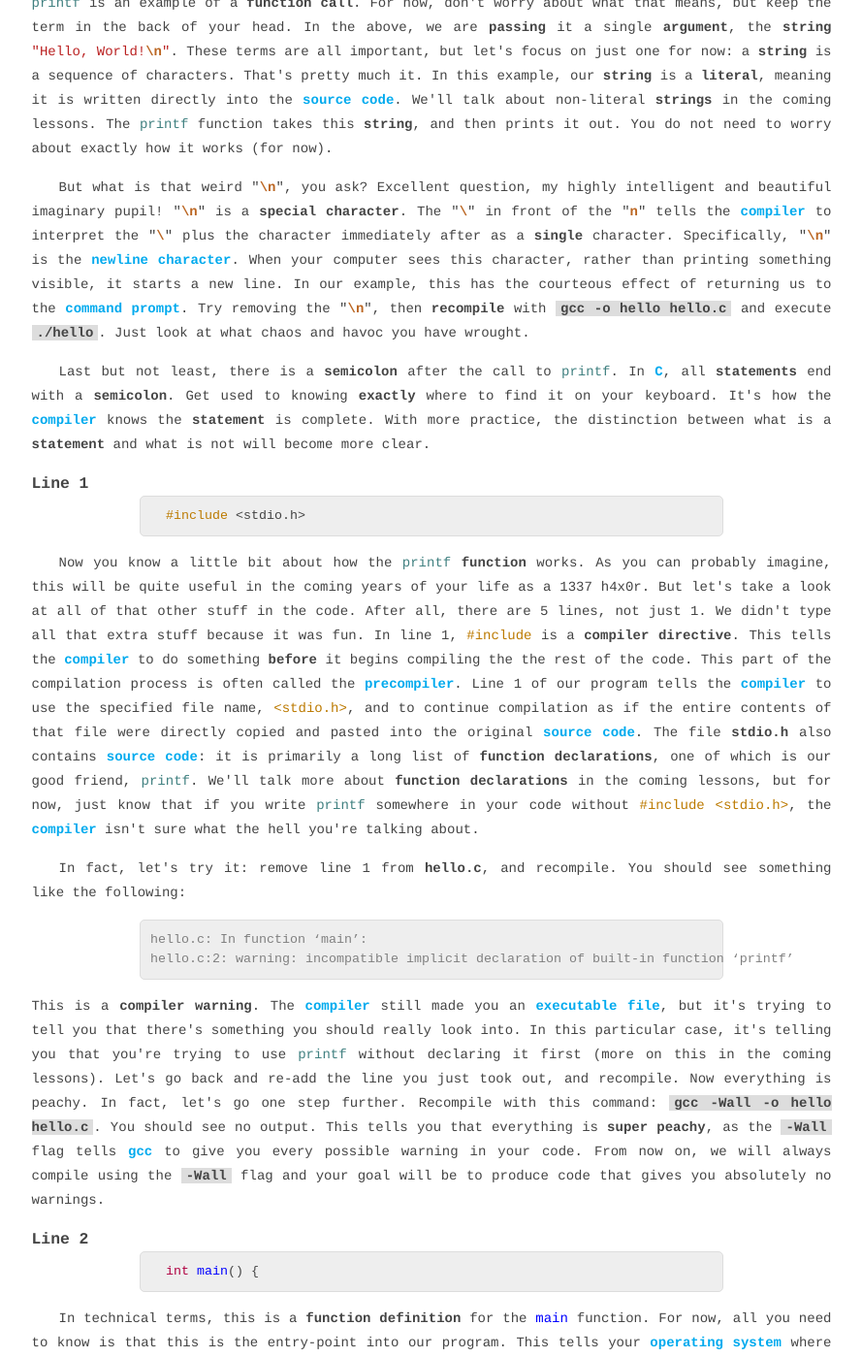
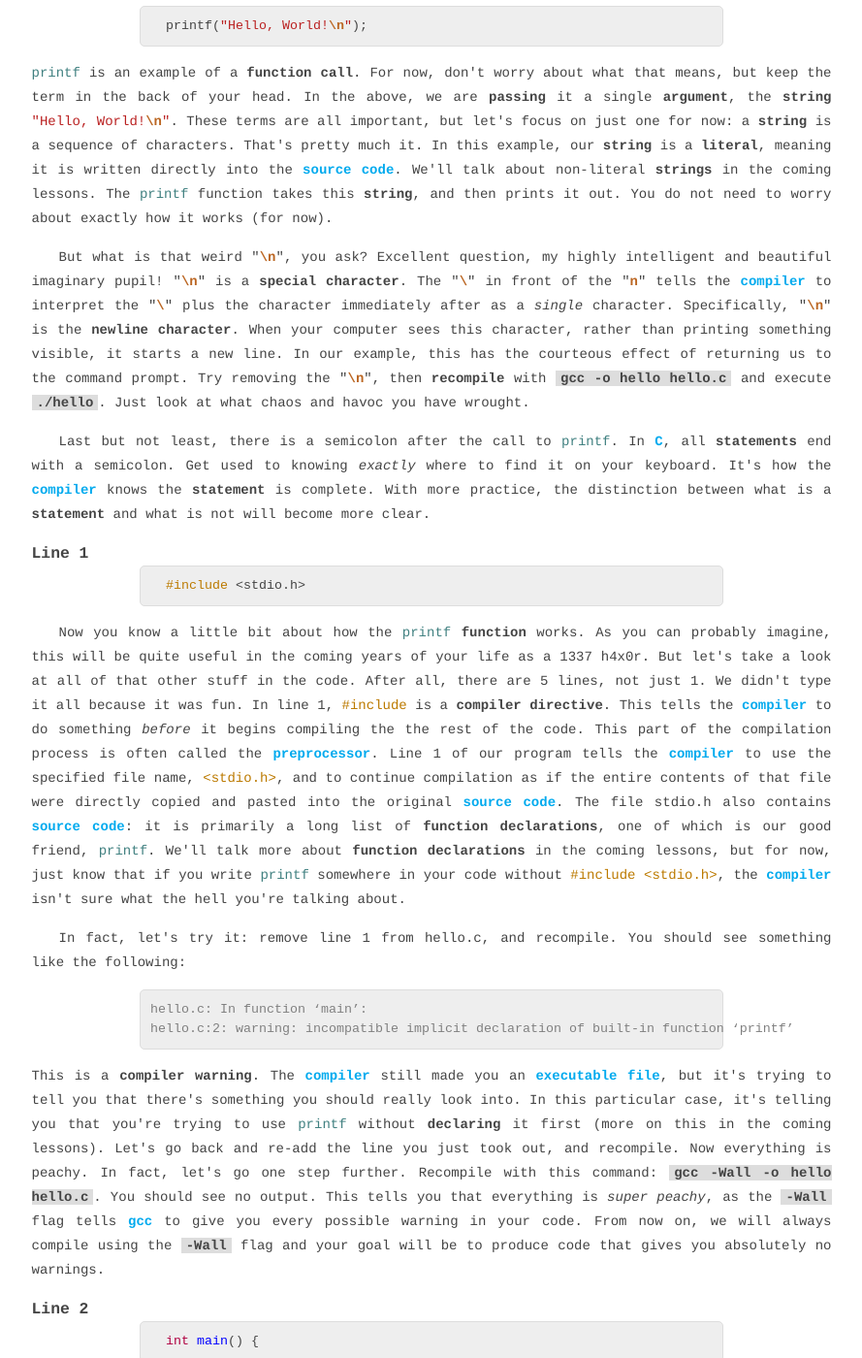
Before and after one commit to npj/npj.github.com, a Jekyll site: the page built from _posts/2011-12-04-hello-world.html, in a window 1280 px wide and 1400 px high, scrolled down 1746 px. Shown: the whole window at 97% size, without its empty margins (195-1084 px from the left). Built offline with Jekyll 4.4.1, drawn with Linux system fonts in a browser that asks for light colours; some of the changed text lies outside the part shown.

Commit message:
final edits to hello world post

```diff
--- a/_posts/2011-12-04-hello-world.html
+++ b/_posts/2011-12-04-hello-world.html
@@ -18,7 +18,7 @@ title: Hello, World!
 {% endhighlight %}
 <p>
   With your new, amazing <a class="wikiterm">text editor</a> of choice, type the above and save the file as
-  <span class="term">hello.c</span>. I have purposefully left the line numbers in the code to make it more difficult
+  <span class="file">hello.c</span>. I have purposefully left the line numbers in the code to make it more difficult
   for you to copy and paste the examples. Hee. I have always found that typing out examples myself helps me remember them
   better. Besides, typing code is kind of like playing piano: the more you practice, the better you get. Consider this
   an exercise to bring you and your <a class="wikiterm">text editor</a> closer together.
@@ -35,14 +35,14 @@ title: Hello, World!
   directly. It is too high-level. Expecting a computer to directly execute <a class="wikiterm">source code</a> is like trying to train your dog to drive a car
   by calmly sitting him down and explaining how to do it. It just isn't going to work. Your dog only understands a small
   set of extremely simple <a class="wikiterm">instructions</a>. Sit. Stay. Fetch. Drive. (Lol, I'm just kidding about that
-  last one. Can you imagine? A driving dog!) But <span class="term">you</span> can understand this high-level language. At least you will be able to if you
+  last one. Can you imagine? A driving dog!) But <em>you</em> can understand this high-level language. At least you will be able to if you
   continue to read these posts. It is the compiler's one and only task to translate this high-level, human-readable language
   into something your computer can understand: a long series of very simple, <a class="wikiterm">binary code</a>
   <a class="wikiterm">instructions</a>.
 </p>
 <p class="indent">
   Now that you understand what <a class="wikiterm">source code</a> is a little better, you can imagine programming in
-  <a class="wikiterm">C</a> as <span class="term">telling the compiler what to translate so your computer does what you
+  <a class="wikiterm">C</a> as <span class="def">telling the compiler what to translate so your computer does what you
   want</span>.
 </p>
 <h3>Let's Try It!</h3>
@@ -53,17 +53,23 @@ title: Hello, World!
   anything, it means you probably typed something incorrectly, or the file is not actually where you think it is on your computer.)
 </p>
 <p class="indent">
-  So what happened? The <a class="wikiterm">compiler</a> took your <span class="term">hello.c</span> file and turned it into
+  So what happened? The <a class="wikiterm">compiler</a> took your <span class="file">hello.c</span> file and turned it into
   an <a href="" class="wikiterm" data-url="executable">executable file</a> named <span class="term">a.out</span>. This is something
   your computer can understand. Let's run it! Type <span class="cmd">./a.out</span> in your console. You should see a single line of
-  output that reads <span class="term">Hello, World!</span>, and your console should be ready for the next command. <span class="term">Cool</span>.
+  output:
+</p>
+{% highlight console %}
+Hello, World!
+{% endhighlight %}
+<p>
+  Then your console should be ready for the next command. <em>Cool</em>.
 </p>
 <p class="indent">
-  Before we get into how this program works, let's note that <span class="term">a.out</span> is a pretty terrible name for an
+  Before we get into how this <a class="wikiterm">program</a> works, let's note that <span class="term">a.out</span> is a pretty terrible name for an
   <a class="wikiterm">executable</a>. Let's <span class="term">recompile</span> the program to give us a differently-named
   file. Type <span class="cmd">gcc -o hello hello.c</span>. This command tells the compiler to create an <a class="wikiterm">executable</a>
   named <span class="term">hello</span>. Run it by typing <span class="cmd">./hello</span>. You should see the exact same result as
-  when you ran <span class="cmd">./a.out</span>. <span class="term">Rad</span>.
+  when you ran <span class="cmd">./a.out</span>. <em>Rad</em>.
 </p>
 <h3><a name="how_it_works">How Does It Work?</a></h3>
 <p class="indent">
@@ -87,15 +93,15 @@ title: Hello, World!
   But what is that weird &quot;<span class="se">\n</span>&quot;, you ask? Excellent question, my highly intelligent and beautiful
   imaginary pupil! &quot;<span class="se">\n</span>&quot; is a <span class="term">special character</span>. The &quot;<span class="se">\</span>&quot;
   in front of the &quot;<span class="se">n</span>&quot; tells the <a class="wikiterm">compiler</a> to interpret the &quot;<span class="se">\</span>&quot;
-  plus the character immediately after as a <strong>single</strong> character. Specifically, &quot;<span class="se">\n</span>&quot;
-  is the <a class="wikiterm">newline character</a>. When your computer sees this character, rather than printing something visible, it
-  starts a new line. In our example, this has the courteous effect of returning us to the <a class="wikiterm">command prompt</a>. Try
+  plus the character immediately after as a <em>single</em> character. Specifically, &quot;<span class="se">\n</span>&quot;
+  is the <span class="term">newline character</span>. When your computer sees this character, rather than printing something visible, it
+  starts a new line. In our example, this has the courteous effect of returning us to the command prompt. Try
   removing the &quot;<span class="se">\n</span>&quot;, then <span class="term">recompile</span> with <span class="cmd">gcc -o hello hello.c</span> and execute <span class="cmd">./hello</span>.
   Just look at what chaos and havoc you have wrought.
 </p>
 <p class="indent">
-  Last but not least, there is a <strong>semicolon</strong> after the call to <span class="c">printf</span>. In <a class="wikiterm">C</a>,
-  all <span class="term">statements</span> end with a <strong>semicolon</strong>. Get used to knowing <strong>exactly</strong> where to find it on your keyboard.
+  Last but not least, there is a semicolon after the call to <span class="c">printf</span>. In <a class="wikiterm">C</a>,
+  all <span class="term">statements</span> end with a semicolon. Get used to knowing <em>exactly</em> where to find it on your keyboard.
   It's how the <a class="wikiterm">compiler</a> knows the <span class="term">statement</span> is complete.
   With more practice, the distinction between what is a <span class="term">statement</span> and what is not will become more clear.
 </p>
@@ -106,20 +112,20 @@ title: Hello, World!
 <p class="indent">
   Now you know a little bit about how the <span class="c">printf</span> <span class="term">function</span> works. As you
   can probably imagine, this will be quite useful in the coming years of your life as a 1337 h4x0r. But let's take a
-  look at all of that other stuff in the code. After all, there are 5 lines, not just 1. We didn't type all
-  that extra stuff because it was fun. In line 1, <span class="cp">#include</span> is a <span class="term">compiler directive</span>.
-  This tells the <a class="wikiterm">compiler</a> to do something <strong>before</strong> it begins compiling the the
-  rest of the code. This part of the compilation process is often called the <a class="wikiterm">precompiler</a>.
+  look at all of that other stuff in the code. After all, there are 5 lines, not just 1. We didn't type it all
+  because it was fun. In line 1, <span class="cp">#include</span> is a <span class="term">compiler directive</span>.
+  This tells the <a class="wikiterm">compiler</a> to do something <em>before</em> it begins compiling the the
+  rest of the code. This part of the compilation process is often called the <a class="wikiterm">preprocessor</a>.
   Line 1 of our program tells the <a class="wikiterm">compiler</a> to use the specified file name, <span class="cp">&lt;stdio.h&gt;</span>,
   and to continue compilation as if the entire contents of that file were directly copied and
-  pasted into the original <a class="wikiterm">source code</a>. The file <strong>stdio.h</strong> also contains
+  pasted into the original <a class="wikiterm">source code</a>. The file <span class="file">stdio.h</span> also contains
   <a class="wikiterm">source code</a>: it is primarily a long list of <span class="term">function declarations</span>,
   one of which is our good friend, <span class="c">printf</span>. We'll talk more about <span class="term">function declarations</span>
   in the coming lessons, but for now, just know that if you write <span class="c">printf</span> somewhere in your code without
   <span class="cp">#include &lt;stdio.h&gt;</span>, the <a class="wikiterm">compiler</a> isn't sure what the hell you're talking about.
 </p>
 <p class="indent">
-   In fact, let's try it: remove line 1 from <strong>hello.c</strong>, and recompile. You should see something like the
+   In fact, let's try it: remove line 1 from <span class="file">hello.c</span>, and recompile. You should see something like the
    following:
 </p>
 {% highlight console %}
@@ -130,9 +136,9 @@ hello.c:2: warning: incompatible implicit declaration of built-in function ‘pr
   This is a <span class="term">compiler warning</span>. The <a class="wikiterm">compiler</a> still made you an
   <a class="wikiterm">executable file</a>, but it's trying to tell you that there's something you should
   really look into. In this particular case, it's telling you that you're trying to use <span class="c">printf</span>
-  without declaring it first (more on this in the coming lessons). Let's go back and re-add the line you just took out, and recompile.
+  without <span class="term">declaring</span> it first (more on this in the coming lessons). Let's go back and re-add the line you just took out, and recompile.
   Now everything is peachy. In fact, let's go one step further. Recompile with this command: <span class="cmd">gcc -Wall -o hello hello.c</span>.
-  You should see no output. This tells you that everything is <strong>super peachy</strong>, as the <span class="cmd">-Wall</span>
+  You should see no output. This tells you that everything is <em>super peachy</em>, as the <span class="cmd">-Wall</span>
   flag tells <a class="wikiterm">gcc</a> to give you every possible warning in your code. From now on, we will always compile using the <span class="cmd">-Wall</span> flag
   and your goal will be to produce code that gives you absolutely no warnings.
 </p>
@@ -145,7 +151,7 @@ hello.c:2: warning: incompatible implicit declaration of built-in function ‘pr
   For now, all you need to know is that this is the entry-point into our program. This tells your <a class="wikiterm">operating system</a> where to start
   when you run your program. All of your <a class="wikiterm">C</a> programs will have a <span class="term">function definition</span> for <span class="nf">main</span>.
   With the following we're getting a little bit ahead of ourselves, but this <span class="term">function definition</span> tells us that <span class="nf">main</span>
-  takes no arguments and returns an <span class="kt">int</span>.
+  takes no <span class="term">arguments</span> and <span class="term">returns</span> an <span class="kt">int</span>.
 </p>
 <h3>Line 3</h3>
 <p class="indent">
@@ -158,7 +164,7 @@ hello.c:2: warning: incompatible implicit declaration of built-in function ‘pr
 <p class="indent">
   This is a <span class="term">return statement</span>. Again, more on this in the coming lessons, but in the context of
   whatever <span class="term">function</span> you're defining, this specifies what output value the <span class="term">function</span> will produce, if any. Here,
-  we're returning an output value to the <a class="wikiterm">operating system</a>. Specifically, a <span class="term">return value</span>
+  we're <span class="term">returning</span> an output value to the <a class="wikiterm">operating system</a>. Specifically, a <span class="term">return value</span>
   of <span class="mi">0</span> from <span class="nf">main</span> tells the <a class="wikiterm">operating system</a>,
   "Everything went well. We're all done here."
 </p>
@@ -171,11 +177,11 @@ hello.c:2: warning: incompatible implicit declaration of built-in function ‘pr
   program would contain a <span class="term">syntax error</span>. Basically, this means that there is a problem
   with our <a class="wikiterm">source code</a> that prevents the <a class="wikiterm">compiler</a> from correctly reading it. If your code contains a
   <span class="term">syntax error</span>, the <a class="wikiterm">compiler</a> will not give you an <a class="wikiterm">executable file</a>.
-  Let's try it and see what happens. But first, let's get rid of your current <strong>hello</strong> executable. Type
+  Let's try it and see what happens. But first, let's get rid of your current <span class="file">hello</span> executable. Type
   <span class="cmd">rm hello</span>. Just to make sure it's gone, use the <span class="cmd">ls</span> command if you're
   comfortable with that (you're going to have to learn these UNIX commands at some point), or simply try to execute
   <span class="cmd">./hello</span>. You should see something like &quot;No such file or directory&quot;.
-  Now, edit your <strong>hello.c</strong> file, and remove line 5. Recompile (<span class="cmd">gcc -Wall -o hello hello.c</span>),
+  Now, edit your <span class="file">hello.c</span> file, and remove line 5. Recompile (<span class="cmd">gcc -Wall -o hello hello.c</span>),
   and you should see this:
 </p>
 {% highlight console %}
@@ -183,7 +189,7 @@ hello.c: In function ‘main’:
 hello.c:4: error: expected declaration or statement at end of input
 {% endhighlight %}
 <p>
-  This is a <strong>compiler error</strong>. As you might have guessed, these can be fairly cryptic. Learning to
+  This is a <span class="term">compiler error</span>. As you might have guessed, these can be fairly cryptic. Learning to
   understand these will eventually become second-nature. For now, this one is basically the <a class="wikiterm">compiler</a>
   saying, &quot;Aww turds. I got all the way to the end of the input, and something isn't right. Bail.&quot; Now type <span class="cmd">ls hello</span>.
 </p>
@@ -191,8 +197,8 @@ hello.c:4: error: expected declaration or statement at end of input
 ls: hello: No such file or directory
 {% endhighlight %}
 <p>
-  Whoops. There's no <a class="wikiterm">executable file</a>. This means we <strong>really</strong> have to fix the <a class="wikiterm">source code</a>.
-  Go back, replace the <span class="p">}</span>, and recompile. Once again, everything is right with the world, and typing
+  Whoops. There's no <a class="wikiterm">executable file</a>. This means we <em>really</em> have to fix the <a class="wikiterm">source code</a>.
+  Go back, replace the &quot;<span class="p">}</span>&quot;, and recompile. Once again, everything is right with the world, and typing
   <span class="cmd">ls hello</span> in our console shows us this:
 </p>
 {% highlight console %}
@@ -203,8 +209,8 @@ hello
 </p>
 <h3>Until Next Time</h3>
 <p class="indent">
-  That's all for now! Until the next lesson, try playing around with <strong>hello.c</strong>. Add some <strong>newline characters</strong>
-  to the <strong>string</strong> passed to <span class="c">printf</span>. Add more calls to <span class="c">printf</span>. Remove the
+  That's all for now! Until the next lesson, try playing around with <span class="file">hello.c</span>. Add some <span class="term">newline characters</span>
+  to the <span class="term">string</span> passed to <span class="c">printf</span>. Add more calls to <span class="c">printf</span>. Remove the
   semicolon after the call to <span class="c">printf</span> to see what happens when you forget one.
   Remove the <span class="term">return statement</span>. Try all sorts of crazy crap. Next time, we're actually going
   to do something cool, so get some practice time in with your <a class="wikiterm">text editor</a> and <a class="wikiterm">gcc</a>!
--- a/javascript/wikiterm.js
+++ b/javascript/wikiterm.js
@@ -6,7 +6,8 @@ $(document).ready(function() {
       vim          : "vim_(text_editor)",
       program      : "Computer_program",
       instruction  : "Instruction_(computer_science)",
-      instructions : "Instruction_(computer_science)"
+      instructions : "Instruction_(computer_science)",
+      preprocessor : "C_preprocessor"
     };
 
     this.wikify = function() {
```
